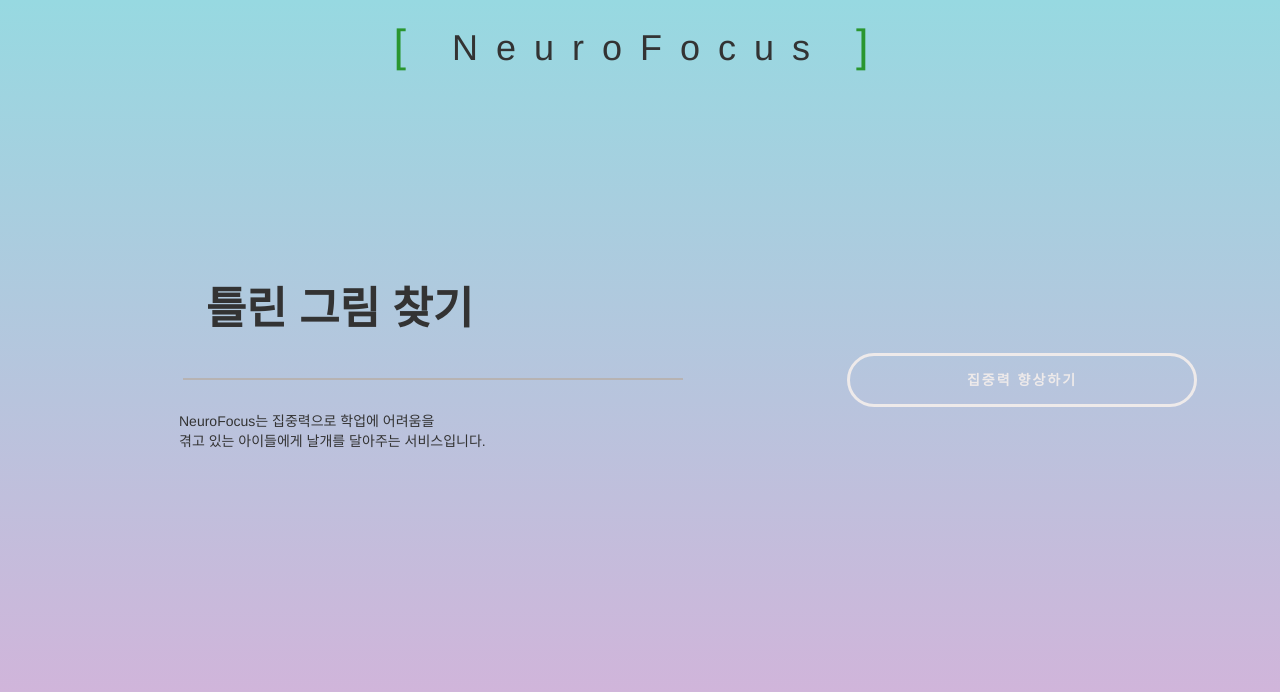
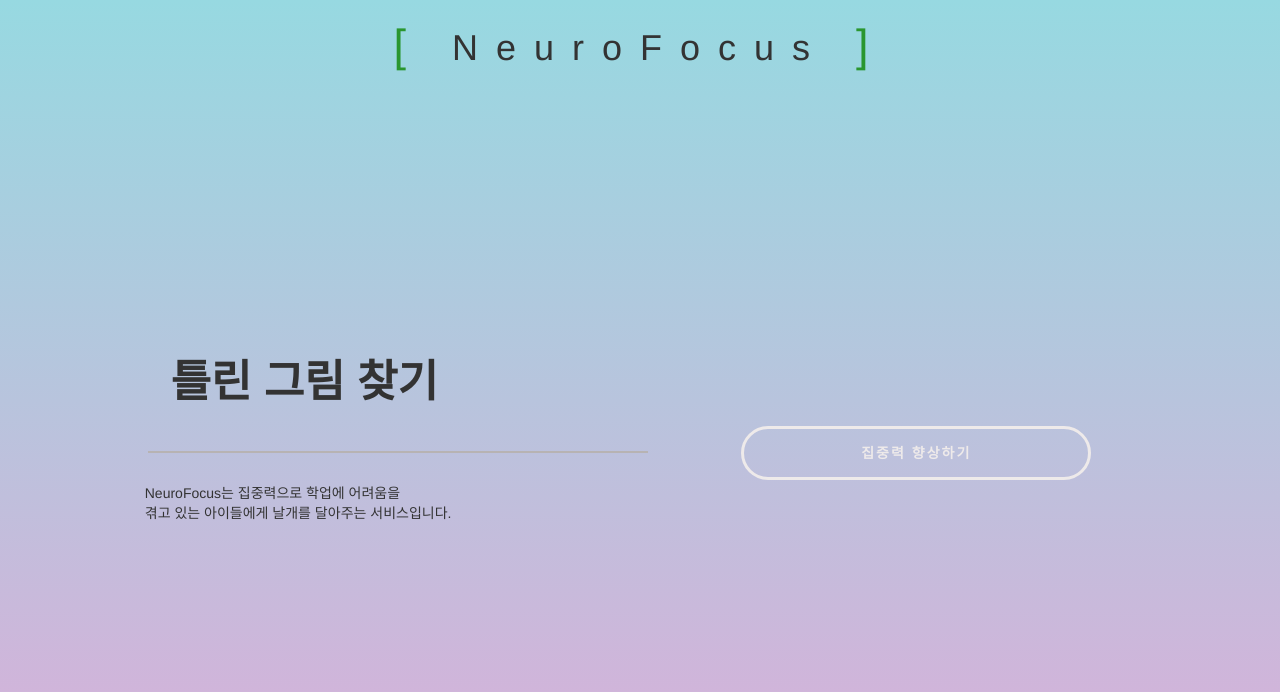
Before and after one commit to xialGuri/NeuroFocus, a plain HTML site: page Web/MainPage.html in a window 1280 px wide. Drawn offline with Linux system fonts and the light colour scheme.

Commit message:
fix: css 수정

```diff
--- a/Web/MainPage.html
+++ b/Web/MainPage.html
@@ -7,7 +7,7 @@
   </head>
   <script>
     const newPage = () => {
-      window.location.href = "./PreAnalyise.html";
+      window.location.href = "./GamePage.html";
     };
   </script>
   <header>
@@ -16,15 +16,21 @@
     </h1>
   </header>
   <body>
-    <div class="mainPage-container">
-      <div
-        class="left-container"
-        style="margin-left: 80px; margin-top: 23px; display: inline-block"
-      >
+    <!-- <div
+      class="main_container"
+      style="
+        display: grid;
+        place-items: center;
+        min-height: 60vh;
+        min-width: 10vw;
+        margin-left: -40%;
+      "
+    >
+      <div class="left-container" style="display: inline-block">
         <div
           style="
             position: relative;
-            margin-top: 175px;
+            margin-top: 50%;
             margin-left: 48px;
             width: 423px;
             height: 100px;
@@ -43,19 +49,15 @@
             color: #b7b3b3;
           "
         ></div>
-        <div
-          style="
-            size: 20px;
-            margin-left: 99px;
-            margin-top: 31px;
-            padding-bottom: 30px;
-          "
-        >
+        <div class="bottom-text" style="margin-top: 30px; margin-left: 100px">
           NeuroFocus는 집중력으로 학업에 어려움을 <br />
           겪고 있는 아이들에게 날개를 달아주는 서비스입니다.
         </div>
       </div>
-      <div class="button_container">
+      <div
+        class="button_container"
+        style="position: absolute; margin-left: 1300px; margin-top: 320px"
+      >
         <button
           class="button button--winona button--border-thick button--round-l button--text-upper button--size-s button--text-thick"
           data-text="게임 시작"
@@ -64,6 +66,53 @@
           <span>집중력 향상하기</span>
         </button>
       </div>
+    </div> -->
+    <div class="img-container">
+      <div class="img-items1" style="position: relative; left: -30px">
+        <div
+          style="
+            position: relative;
+            margin-top: 40%;
+            margin-left: 48px;
+            width: 423px;
+            height: 100px;
+            text-align: center;
+            font-weight: 700;
+            font-size: 44px;
+          "
+        >
+          틀린 그림 찾기
+        </div>
+        <div
+          style="
+            border-bottom: 2px solid;
+            width: 500px;
+            margin-left: 103px;
+            color: #b7b3b3;
+          "
+        ></div>
+        <div class="bottom-text" style="margin-top: 30px; margin-left: 100px">
+          NeuroFocus는 집중력으로 학업에 어려움을 <br />
+          겪고 있는 아이들에게 날개를 달아주는 서비스입니다.
+        </div>
+        <!-- <img class="blink1" src="./image/light2.png" width="160" height="160" /> -->
+      </div>
+      <!-- <img class="img-items" style="" src="./image/Plus.png" width="40" height="40" /> -->
+      <div
+        class="img-items2"
+        style="position: relative; margin-bottom: 29px; right: 100px"
+      >
+        <div class="button_containe1r">
+          <button
+            class="button button--winona button--border-thick button--round-l button--text-upper button--size-s button--text-thick"
+            data-text="게임 시작"
+            onclick="newPage()"
+          >
+            <span>집중력 향상하기</span>
+          </button>
+        </div>
+        <!-- <img class="blink2" src="./image/light2.png" width="160" height="160" /> -->
+      </div>
     </div>
   </body>
 </html>
--- a/Web/css/normal.css
+++ b/Web/css/normal.css
@@ -56,14 +56,14 @@ h1.sixth:hover:after {
 }
 .img-items1-ani {
   margin: auto;
-  animation: blink-effect 0.14285714285s step-end infinite;
+  animation: blink-effect 0s step-end infinite;
 }
-
+/* 0.14285714285s */
 .img-items2-ani {
   margin: auto;
-  animation: blink-effect 0.07692307692s step-end infinite;
+  animation: blink-effect 0s step-end infinite;
 }
-
+/* 0.07692307692 */
 .main-container {
   text-align: center;
   margin-top: 200px;
@@ -149,8 +149,6 @@ h1 {
 .button_container {
   position: absolute;
   display: inline-block;
-  margin-left: 150px;
-  margin-top: 259px;
 }
 
 /* Common button styles */
```
Also changed, not shown: Web/GamePage.html (+2 -2 lines), Web/PreAnalyise.html (+1 -1 lines), Web/StimulusDesign.html (+5 -1 lines), Web/WaitPage.html (+2 -2 lines).
